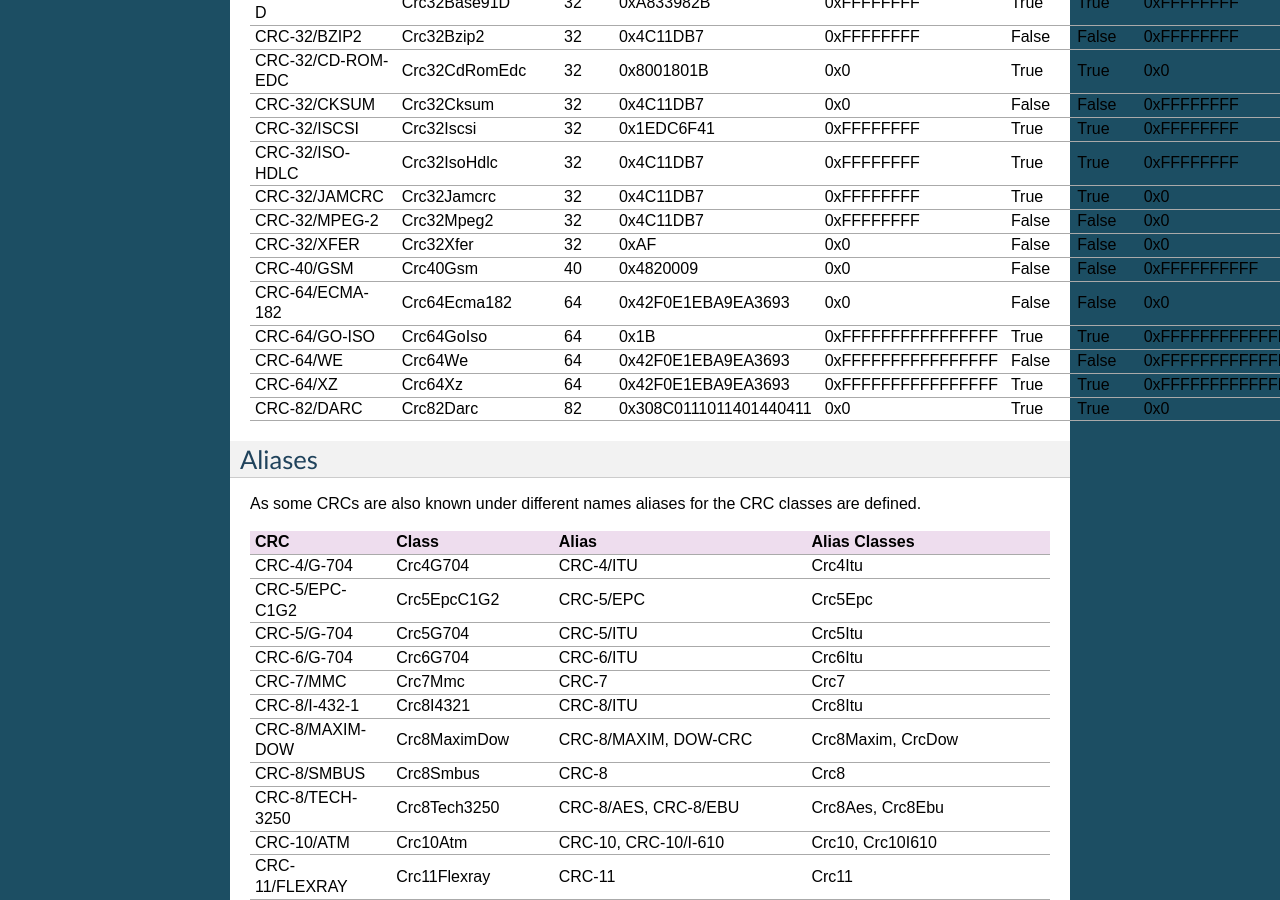
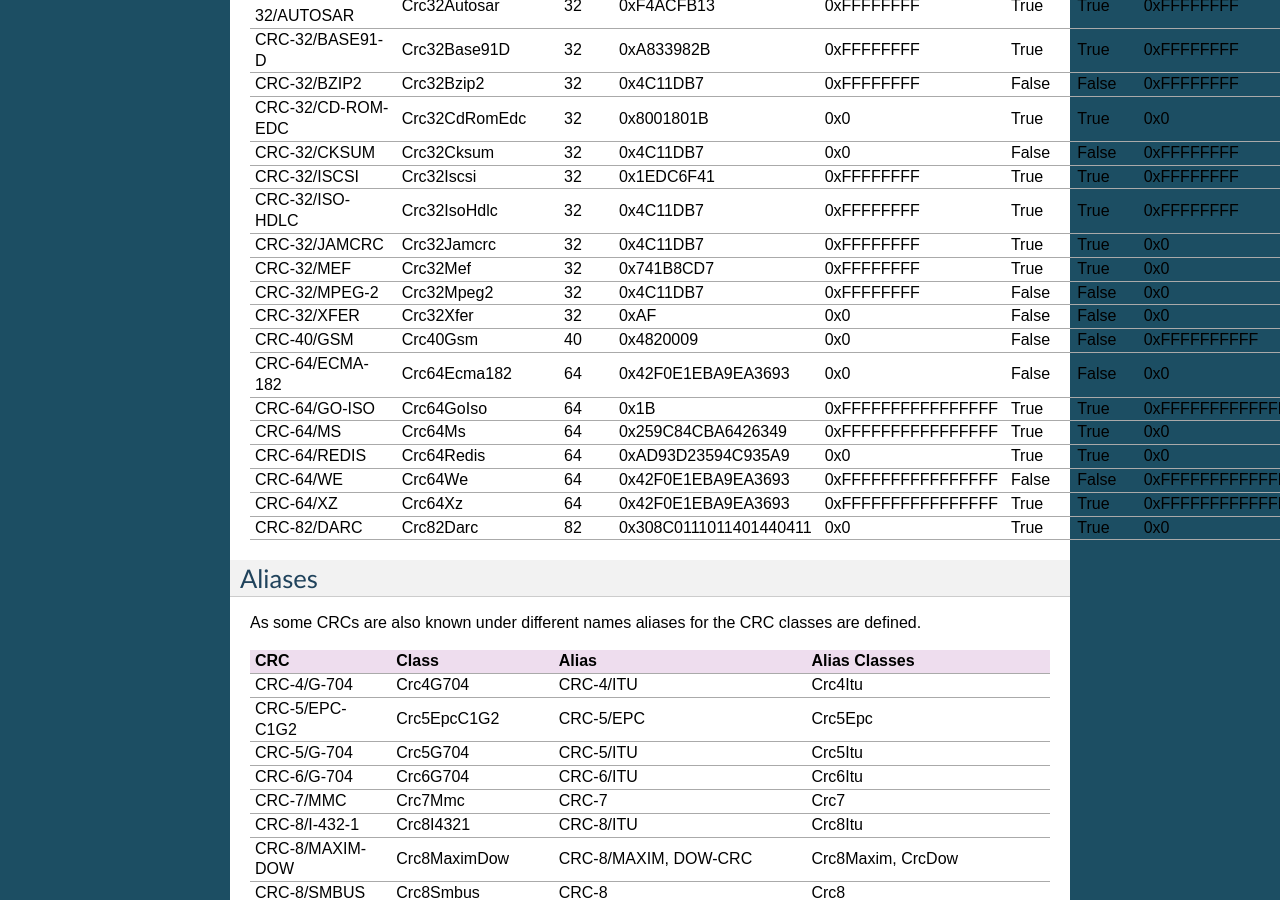
Before and after one commit to MartinScharrer/crccheck, a Sphinx documentation site: the page built from docs/source/crctable.rst, in a window 1280 px wide and 900 px high, scrolled down 3025 px. Built offline with Sphinx 7.4.7, drawn with Linux system fonts in a browser that asks for light colours; some of the changed text lies outside the part shown.

Commit message:
Updated documentation.

```diff
--- a/docs/source/conf.py
+++ b/docs/source/conf.py
@@ -62,9 +62,9 @@ author = u'Martin Scharrer'
 # built documents.
 #
 # The short X.Y version.
-version = '1.0'
+version = '1.2'
 # The full version, including alpha/beta/rc tags.
-release = '1.0'
+release = '1.2.0'
 
 # The language for content autogenerated by Sphinx. Refer to documentation
 # for a list of supported languages.
--- a/docs/source/crctable.rst
+++ b/docs/source/crctable.rst
@@ -48,6 +48,8 @@ Supported CRCs
 | CRC-8/GSM-A              | Crc8GsmA           | 8         | 0x1D                     | 0x0                  | False         | False          | 0x0                  | 0x37                     | 0x0                  |
 +--------------------------+--------------------+-----------+--------------------------+----------------------+---------------+----------------+----------------------+--------------------------+----------------------+
 | CRC-8/GSM-B              | Crc8GsmB           | 8         | 0x49                     | 0x0                  | False         | False          | 0xFF                 | 0x94                     | 0x53                 |
++--------------------------+--------------------+-----------+--------------------------+----------------------+---------------+----------------+----------------------+--------------------------+----------------------+
+| CRC-8/HITAG              | Crc8Hitag          | 8         | 0x1D                     | 0xFF                 | False         | False          | 0x0                  | 0xB4                     | 0x0                  |
 +--------------------------+--------------------+-----------+--------------------------+----------------------+---------------+----------------+----------------------+--------------------------+----------------------+
 | CRC-8/I-432-1            | Crc8I4321          | 8         | 0x7                      | 0x0                  | False         | False          | 0x55                 | 0xA1                     | 0xAC                 |
 +--------------------------+--------------------+-----------+--------------------------+----------------------+---------------+----------------+----------------------+--------------------------+----------------------+
@@ -131,6 +133,8 @@ Supported CRCs
 +--------------------------+--------------------+-----------+--------------------------+----------------------+---------------+----------------+----------------------+--------------------------+----------------------+
 | CRC-16/LJ1200            | Crc16Lj1200        | 16        | 0x6F63                   | 0x0                  | False         | False          | 0x0                  | 0xBDF4                   | 0x0                  |
 +--------------------------+--------------------+-----------+--------------------------+----------------------+---------------+----------------+----------------------+--------------------------+----------------------+
+| CRC-16/M17               | Crc16M17           | 16        | 0x5935                   | 0xFFFF               | False         | False          | 0x0                  | 0x772B                   | 0x0                  |
++--------------------------+--------------------+-----------+--------------------------+----------------------+---------------+----------------+----------------------+--------------------------+----------------------+
 | CRC-16/MAXIM-DOW         | Crc16MaximDow      | 16        | 0x8005                   | 0x0                  | True          | True           | 0xFFFF               | 0x44C2                   | 0xB001               |
 +--------------------------+--------------------+-----------+--------------------------+----------------------+---------------+----------------+----------------------+--------------------------+----------------------+
 | CRC-16/MCRF4XX           | Crc16Mcrf4Xx       | 16        | 0x1021                   | 0xFFFF               | True          | True           | 0x0                  | 0x6F91                   | 0x0                  |
@@ -203,6 +207,8 @@ Supported CRCs
 +--------------------------+--------------------+-----------+--------------------------+----------------------+---------------+----------------+----------------------+--------------------------+----------------------+
 | CRC-32/JAMCRC            | Crc32Jamcrc        | 32        | 0x4C11DB7                | 0xFFFFFFFF           | True          | True           | 0x0                  | 0x340BC6D9               | 0x0                  |
 +--------------------------+--------------------+-----------+--------------------------+----------------------+---------------+----------------+----------------------+--------------------------+----------------------+
+| CRC-32/MEF               | Crc32Mef           | 32        | 0x741B8CD7               | 0xFFFFFFFF           | True          | True           | 0x0                  | 0xD2C22F51               | 0x0                  |
++--------------------------+--------------------+-----------+--------------------------+----------------------+---------------+----------------+----------------------+--------------------------+----------------------+
 | CRC-32/MPEG-2            | Crc32Mpeg2         | 32        | 0x4C11DB7                | 0xFFFFFFFF           | False         | False          | 0x0                  | 0x376E6E7                | 0x0                  |
 +--------------------------+--------------------+-----------+--------------------------+----------------------+---------------+----------------+----------------------+--------------------------+----------------------+
 | CRC-32/XFER              | Crc32Xfer          | 32        | 0xAF                     | 0x0                  | False         | False          | 0x0                  | 0xBD0BE338               | 0x0                  |
@@ -212,6 +218,10 @@ Supported CRCs
 | CRC-64/ECMA-182          | Crc64Ecma182       | 64        | 0x42F0E1EBA9EA3693       | 0x0                  | False         | False          | 0x0                  | 0x6C40DF5F0B497347       | 0x0                  |
 +--------------------------+--------------------+-----------+--------------------------+----------------------+---------------+----------------+----------------------+--------------------------+----------------------+
 | CRC-64/GO-ISO            | Crc64GoIso         | 64        | 0x1B                     | 0xFFFFFFFFFFFFFFFF   | True          | True           | 0xFFFFFFFFFFFFFFFF   | 0xB90956C775A41001       | 0x5300000000000000   |
++--------------------------+--------------------+-----------+--------------------------+----------------------+---------------+----------------+----------------------+--------------------------+----------------------+
+| CRC-64/MS                | Crc64Ms            | 64        | 0x259C84CBA6426349       | 0xFFFFFFFFFFFFFFFF   | True          | True           | 0x0                  | 0x75D4B74F024ECEEA       | 0x0                  |
++--------------------------+--------------------+-----------+--------------------------+----------------------+---------------+----------------+----------------------+--------------------------+----------------------+
+| CRC-64/REDIS             | Crc64Redis         | 64        | 0xAD93D23594C935A9       | 0x0                  | True          | True           | 0x0                  | 0xE9C6D914C4B8D9CA       | 0x0                  |
 +--------------------------+--------------------+-----------+--------------------------+----------------------+---------------+----------------+----------------------+--------------------------+----------------------+
 | CRC-64/WE                | Crc64We            | 64        | 0x42F0E1EBA9EA3693       | 0xFFFFFFFFFFFFFFFF   | False         | False          | 0xFFFFFFFFFFFFFFFF   | 0x62EC59E3F1A4F00A       | 0xFCACBEBD5931A992   |
 +--------------------------+--------------------+-----------+--------------------------+----------------------+---------------+----------------+----------------------+--------------------------+----------------------+
```
